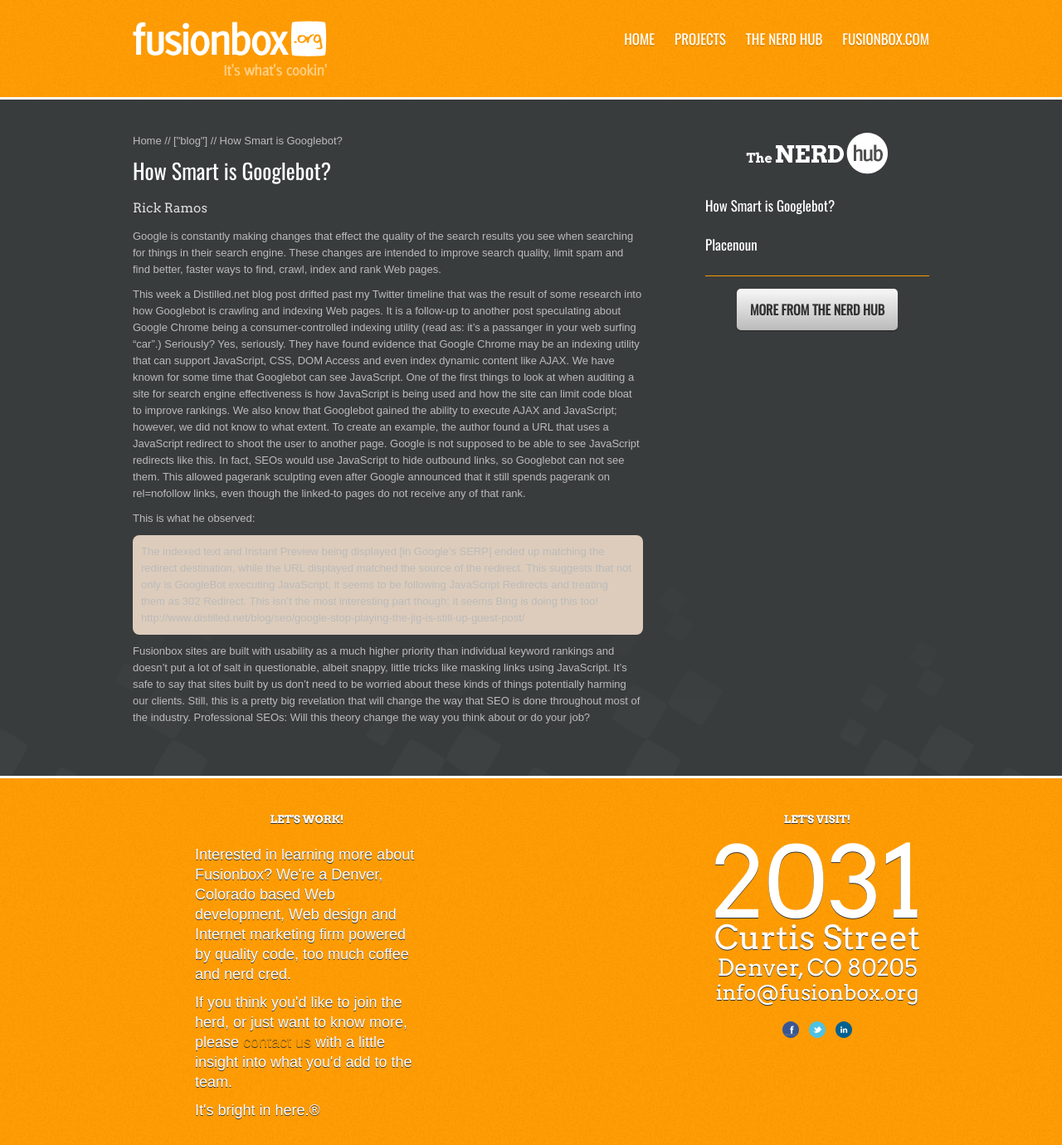
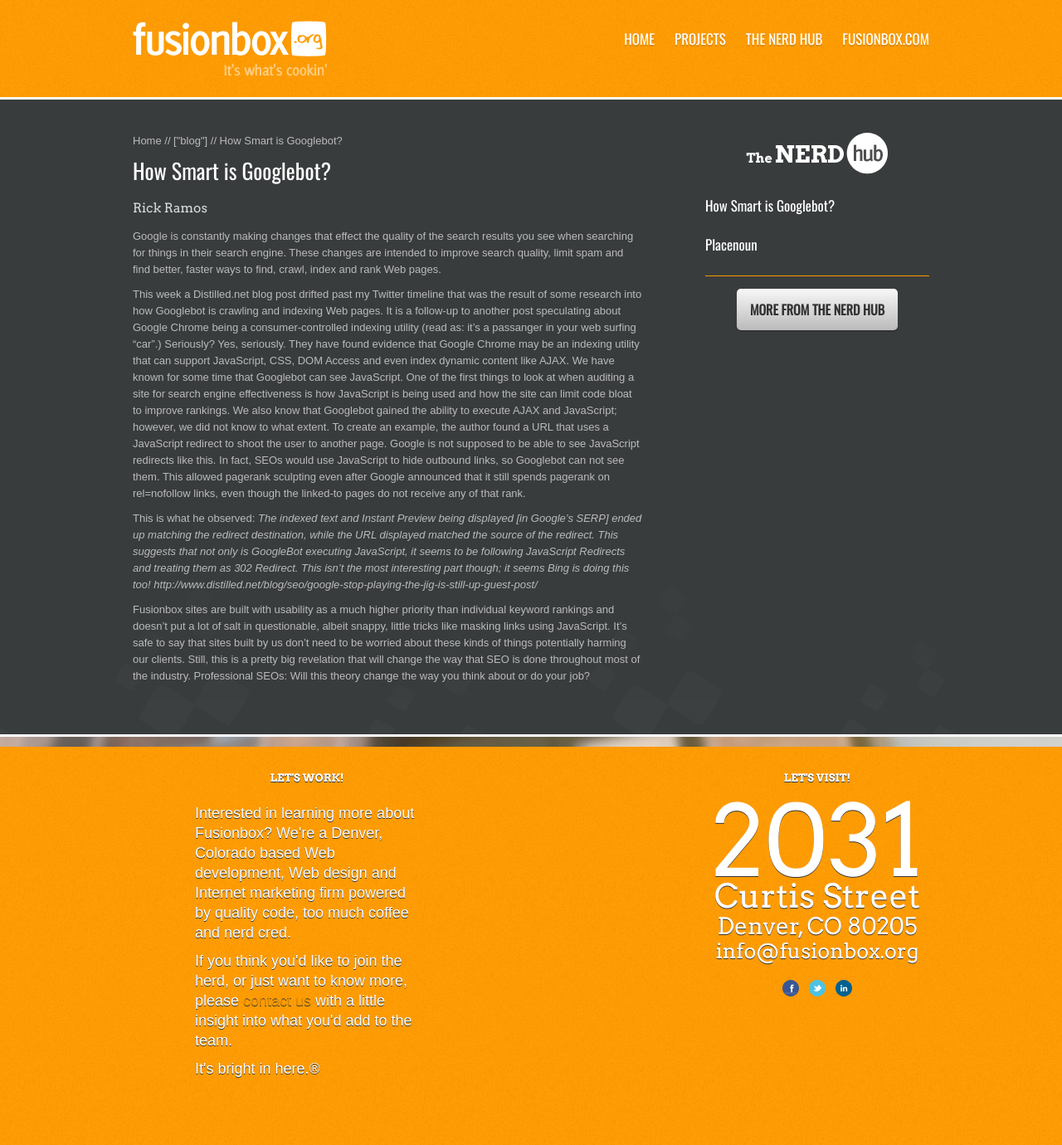
Before and after one commit to fusionbox/fusionbox.github.com, a Jekyll site: the page built from blog/_posts/2011-12-22-googlebot.md, in a window 1280 px wide. Shown: the whole page at 83% size. Built offline with Jekyll 4.4.1, drawn with Linux system fonts in a browser that asks for light colours; some web fonts are replaced; after the commit the page ends 1330 px from its top, so only the background shows below that.

Commit message:
style formatting

```diff
--- a/blog/_posts/2011-12-22-googlebot.md
+++ b/blog/_posts/2011-12-22-googlebot.md
@@ -12,9 +12,9 @@
 To create an example, the author found a URL that uses a JavaScript redirect to shoot the user to another page. Google is not supposed to be able to see JavaScript redirects like this. In fact, SEOs would use JavaScript to hide outbound links, so Googlebot can not see them. This allowed pagerank sculpting even after Google announced that it still spends pagerank on rel=nofollow links, even though the linked-to pages do not receive any of that rank.
 
 This is what he observed:
->The indexed text and Instant Preview being displayed \[in Google's SERP\] ended up matching the redirect destination, while the URL displayed matched the source of the redirect.
->This suggests that not only is GoogleBot executing JavaScript, it seems to be following JavaScript Redirects and treating them as 302 Redirect. This isn’t the most interesting part though; it seems Bing is doing this too!
->http://www.distilled.net/blog/seo/google-stop-playing-the-jig-is-still-up-guest-post/
+*The indexed text and Instant Preview being displayed \[in Google's SERP\] ended up matching the redirect destination, while the URL displayed matched the source of the redirect.
+This suggests that not only is GoogleBot executing JavaScript, it seems to be following JavaScript Redirects and treating them as 302 Redirect. This isn’t the most interesting part though; it seems Bing is doing this too!
+http://www.distilled.net/blog/seo/google-stop-playing-the-jig-is-still-up-guest-post/*
 
 Fusionbox sites are built with usability as a much higher priority than individual keyword rankings and doesn't put a lot of salt in questionable, albeit snappy, little tricks like masking links using JavaScript.
 It's safe to say that sites built by us don't need to be worried about these kinds of things potentially harming our clients. Still, this is a pretty big revelation that will change the way that SEO is done throughout most of the industry.
```
